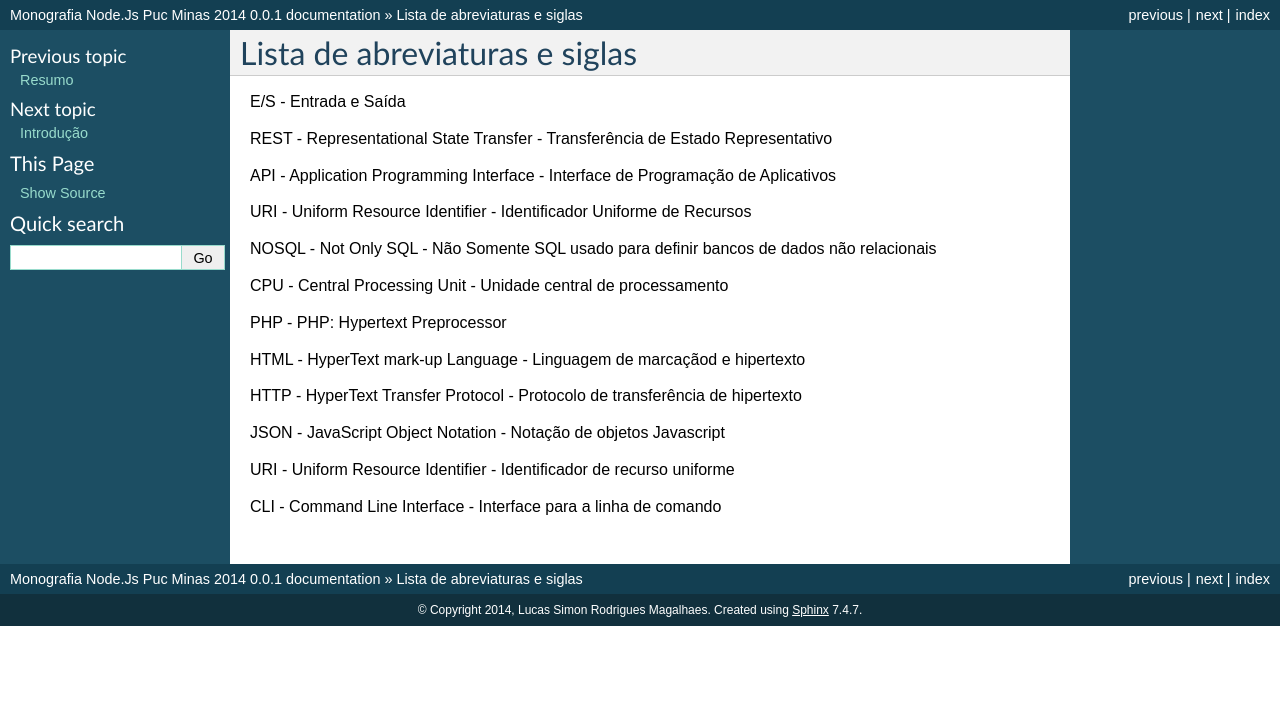
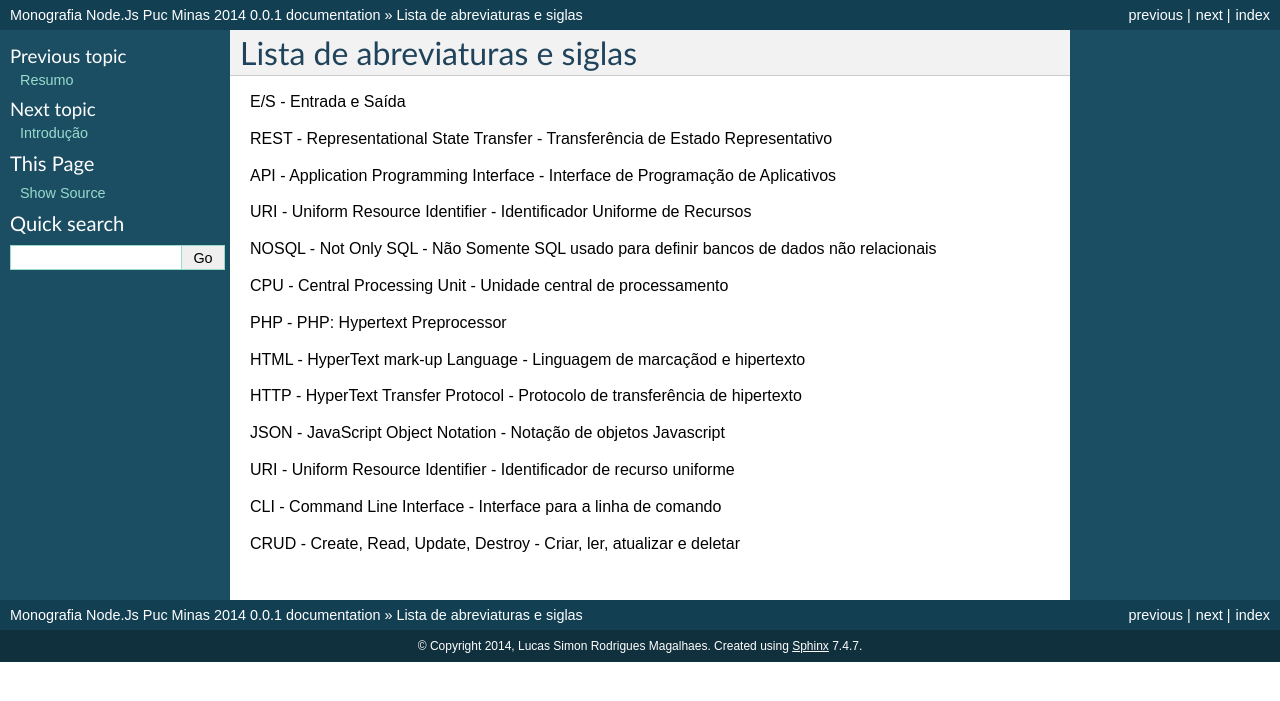
Before and after one commit to lucassimon/monografia, a Sphinx documentation site: the page built from docs/source/monografia/lista-abreviaturas.rst, in a window 1280 px wide. Shown: the top 701 px of the page. Built offline with Sphinx 7.4.7, drawn with Linux system fonts in a browser that asks for light colours.

Commit message:
Insere a Sigla de CRUD

```diff
--- a/docs/source/monografia/lista-abreviaturas.rst
+++ b/docs/source/monografia/lista-abreviaturas.rst
@@ -24,3 +24,5 @@ JSON - JavaScript Object Notation - Notação de objetos Javascript
 URI - Uniform Resource Identifier - Identificador de recurso uniforme
 
 CLI - Command Line Interface - Interface para a linha de comando
+
+CRUD - Create, Read, Update, Destroy - Criar, ler, atualizar e deletar
```
